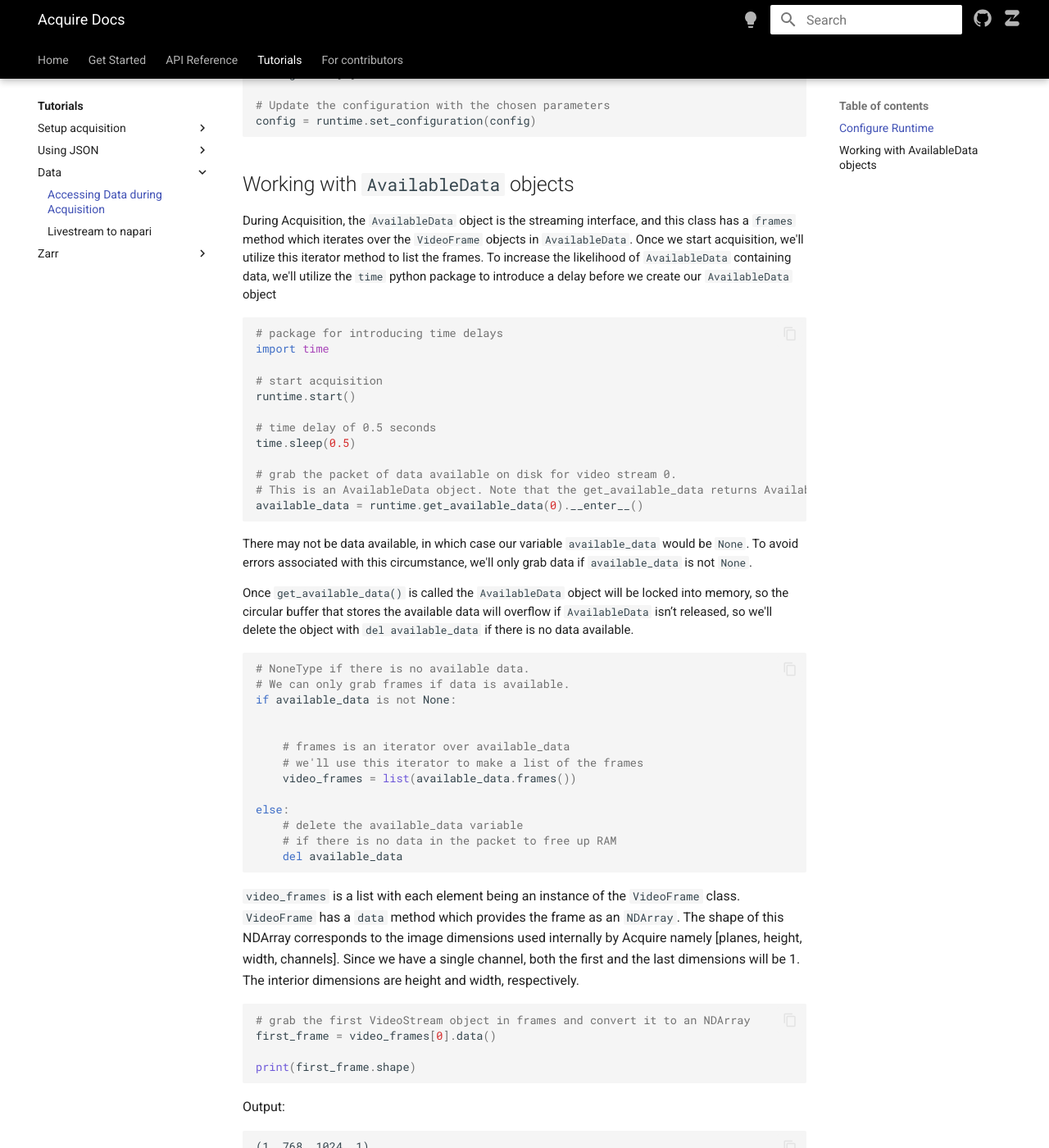
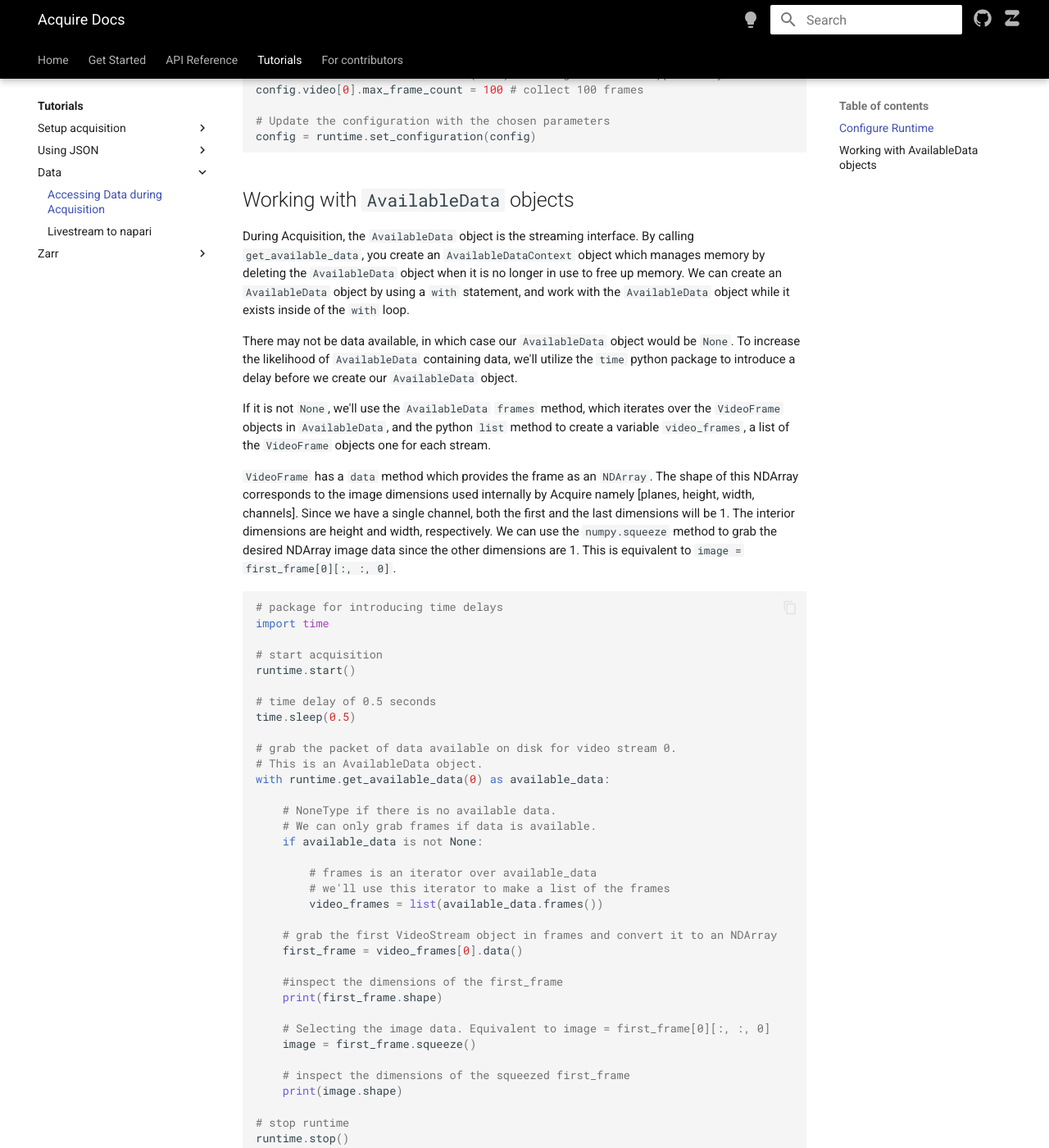
Before and after one commit to melissawm/acquire-docs, an MkDocs documentation site: the page built from docs/tutorials/access_data/framedata.md, in a window 1280 px wide and 1400 px high, scrolled down 747 px. Shown: the whole window at 82% size. Built offline with MkDocs 1.6.1 and Material for MkDocs 9.7.7, drawn with Linux system fonts in a browser that asks for light colours; nearby versions of some CDN libraries; comment, search, counter and statistics services are not loaded; some of the changed text lies outside the part shown.

Commit message:
Update framedata.md

````diff
--- a/docs/tutorials/access_data/framedata.md
+++ b/docs/tutorials/access_data/framedata.md
@@ -27,6 +27,7 @@ config.video[0].storage.identifier = dm.select(acquire.DeviceKind.Storage, "Tras
 # Set the time for collecting data for a each frame
 config.video[0].camera.settings.exposure_time_us = 5e4  # 50 ms
 
+# Set the shape of the region of interest on the camera chip
 config.video[0].camera.settings.shape = (1024, 768)
 
 # Set the max frame count to 2**(64-1) the largest number supported by Uint64 for essentially infinite acquisition
@@ -37,8 +38,13 @@ config = runtime.set_configuration(config)
 ```
 ## Working with `AvailableData` objects
 
-During Acquisition, the `AvailableData` object is the streaming interface, and this class has a `frames` method which iterates over the `VideoFrame` objects in `AvailableData`. Once we start acquisition, we'll utilize this iterator method to list the frames. To increase the likelihood of `AvailableData` containing data, we'll utilize the `time` python package to introduce a delay before we create our `AvailableData` object
+During Acquisition, the `AvailableData` object is the streaming interface. By calling `get_available_data`, you create an `AvailableDataContext` object which manages memory by deleting the `AvailableData` object when it is no longer in use to free up memory. We can create an `AvailableData` object by using a `with` statement, and work with the `AvailableData` object while it exists inside of the `with` loop.
 
+There may not be data available, in which case our `AvailableData` object would be `None`. To increase the likelihood of `AvailableData` containing data, we'll utilize the `time` python package to introduce a delay before we create our `AvailableData` object.
+
+If it is not `None`, we'll use the `AvailableData` `frames` method, which iterates over the `VideoFrame` objects in `AvailableData`, and the python `list` method to create a variable `video_frames`, a list of the `VideoFrame` objects one for each stream.
+
+`VideoFrame` has a `data` method which provides the frame as an `NDArray`. The shape of this NDArray corresponds to the image dimensions used internally by Acquire namely [planes, height, width, channels]. Since we have a single channel, both the first and the last dimensions will be 1. The interior dimensions are height and width, respectively. We can use the `numpy.squeeze` method to grab the desired NDArray image data since the other dimensions are 1. This is equivalent to `image = first_frame[0][:, :, 0]`.
 
 ```python
 # package for introducing time delays
@@ -51,66 +57,37 @@ runtime.start()
 time.sleep(0.5)
 
 # grab the packet of data available on disk for video stream 0.
-# This is an AvailableData object. Note that the get_available_data returns AvailableDataContext, so we use the __enter__ method to return an AvailableData object.
-available_data = runtime.get_available_data(0).__enter__()
-```
+# This is an AvailableData object.
+with runtime.get_available_data(0) as available_data:
 
-There may not be data available, in which case our variable `available_data` would be `None`. To avoid errors associated with this circumstance, we'll only grab data if `available_data` is not `None`.
+    # NoneType if there is no available data.
+    # We can only grab frames if data is available.
+    if available_data is not None:
 
-Once `get_available_data()` is called the `AvailableData` object will be locked into memory, so the circular buffer that stores the available data will overflow if `AvailableData` isn’t released, so we'll delete the object with `del available_data` if there is no data available.
+        # frames is an iterator over available_data
+        # we'll use this iterator to make a list of the frames
+        video_frames = list(available_data.frames())
 
+    # grab the first VideoStream object in frames and convert it to an NDArray
+    first_frame = video_frames[0].data()
 
-```python
-# NoneType if there is no available data.
-# We can only grab frames if data is available.
-if available_data is not None:
+    #inspect the dimensions of the first_frame
+    print(first_frame.shape)
 
+    # Selecting the image data. Equivalent to image = first_frame[0][:, :, 0]
+    image = first_frame.squeeze()
 
-    # frames is an iterator over available_data
-    # we'll use this iterator to make a list of the frames
-    video_frames = list(available_data.frames())
-
-else:
-    # delete the available_data variable
-    # if there is no data in the packet to free up RAM
-    del available_data
-
-```
-`video_frames` is a list with each element being an instance of the `VideoFrame` class. `VideoFrame` has a `data` method which provides the frame as an `NDArray`. The shape of this NDArray corresponds to the image dimensions used internally by Acquire namely [planes, height, width, channels]. Since we have a single channel, both the first and the last dimensions will be 1. The interior dimensions are height and width, respectively.
-
-
-```python
-# grab the first VideoStream object in frames and convert it to an NDArray
-first_frame = video_frames[0].data()
-
-print(first_frame.shape)
-```
-Output:
-```
-(1, 768, 1024, 1)
-```
-
-We can use the `numpy.squeeze` method to grab the desired NDArray image data from `first_frame` since the other dimensions are 1. This is equivalent to `image = first_frame[0][:, :, 0]`.
-
-```python
-image = first_frame.squeeze()
-
-
-print(image.shape)
-```
-Output:
-```
-(768, 1024)
-```
-Finally, delete the `available_data` to unlock the region in the circular buffer.
-
-
-```python
-# delete the available_data to free up disk space
-del available_data
+    # inspect the dimensions of the squeezed first_frame
+    print(image.shape)
 
 # stop runtime
 runtime.stop()
 ```
 
+The output will be:
+```
+(1, 768, 1024, 1)
+(768, 1024)
+```
+
 [Download this tutorial as a Python script](framedata.py){ .md-button .md-button-center }
````
